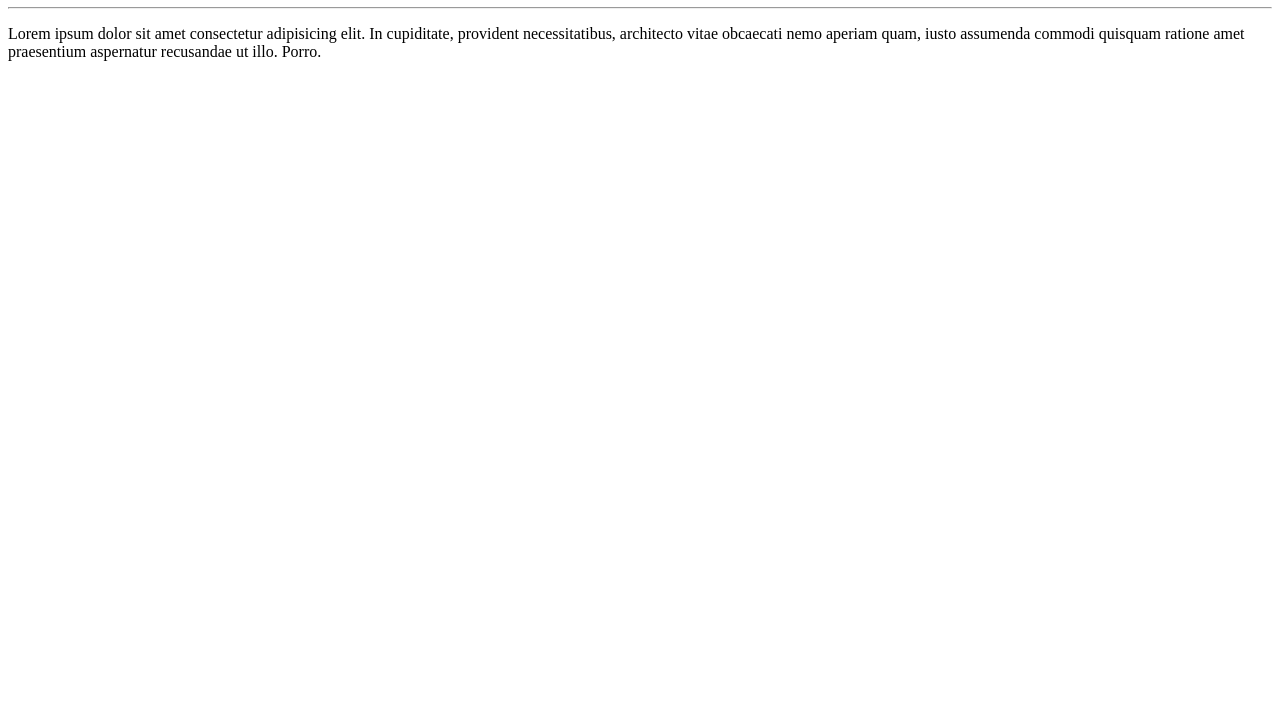
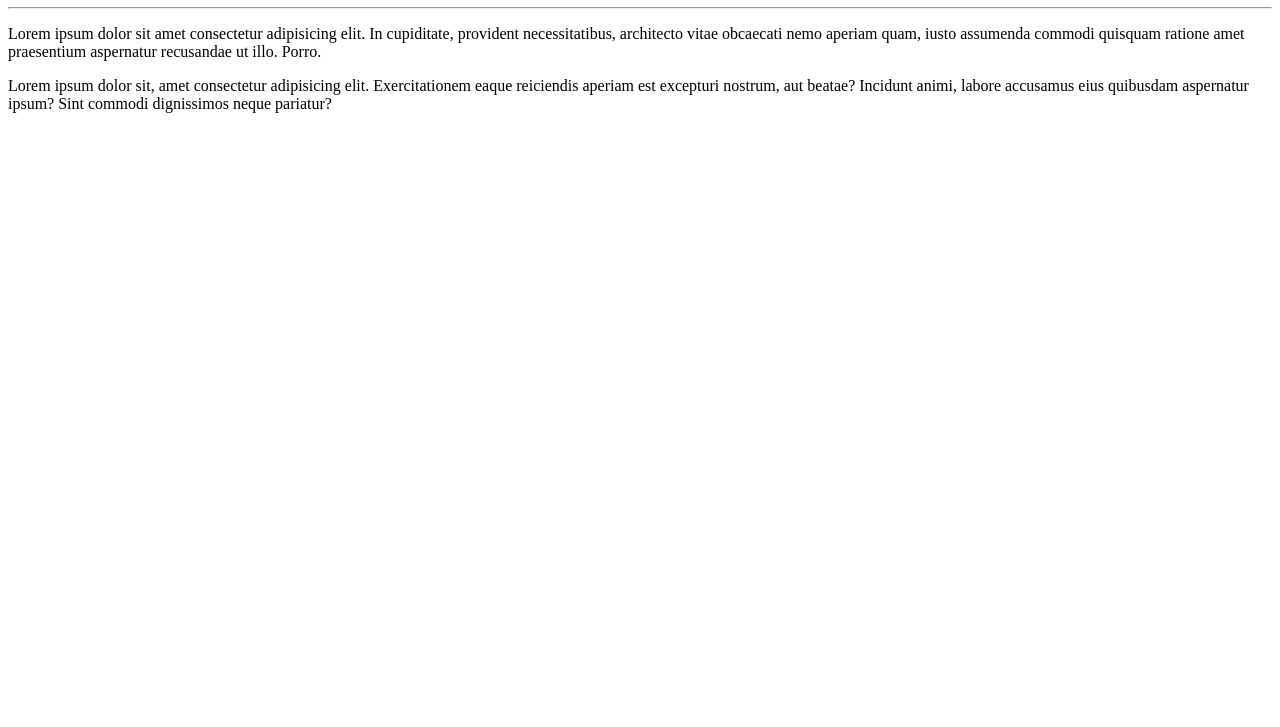
Before and after one commit to Mellcarmo/ola-mundo, a plain HTML site: page Index.html in a window 1280 px wide. Shown: the part 73-800 px from the top of the page. Drawn offline with Linux system fonts and the light colour scheme.

Commit message:
Adicionei um paragrafo

```diff
--- a/Index.html
+++ b/Index.html
@@ -10,7 +10,7 @@
     <h1>Olá, mundo!</h1>
     <hr>
     <p>Lorem ipsum dolor sit amet consectetur adipisicing elit. In cupiditate, provident necessitatibus, architecto vitae obcaecati nemo aperiam quam, iusto assumenda commodi quisquam ratione amet praesentium aspernatur recusandae ut illo. Porro.</p>
-
+    <p>Lorem ipsum dolor sit, amet consectetur adipisicing elit. Exercitationem eaque reiciendis aperiam est excepturi nostrum, aut beatae? Incidunt animi, labore accusamus eius quibusdam aspernatur ipsum? Sint commodi dignissimos neque pariatur?</p>
 
 </body>
 </html>
```
